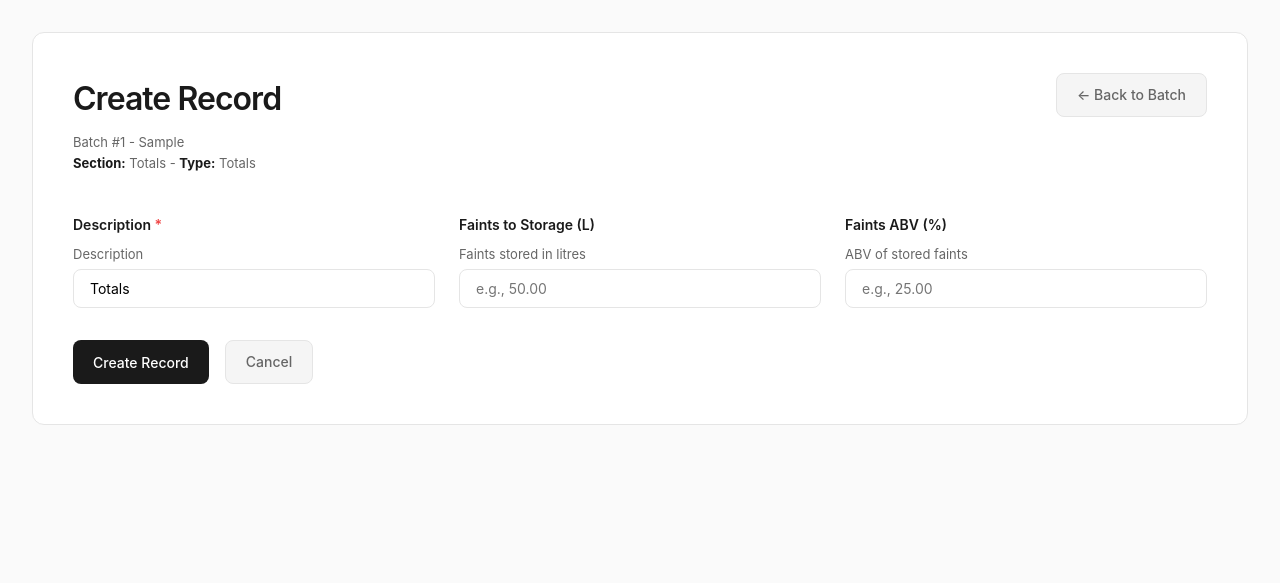
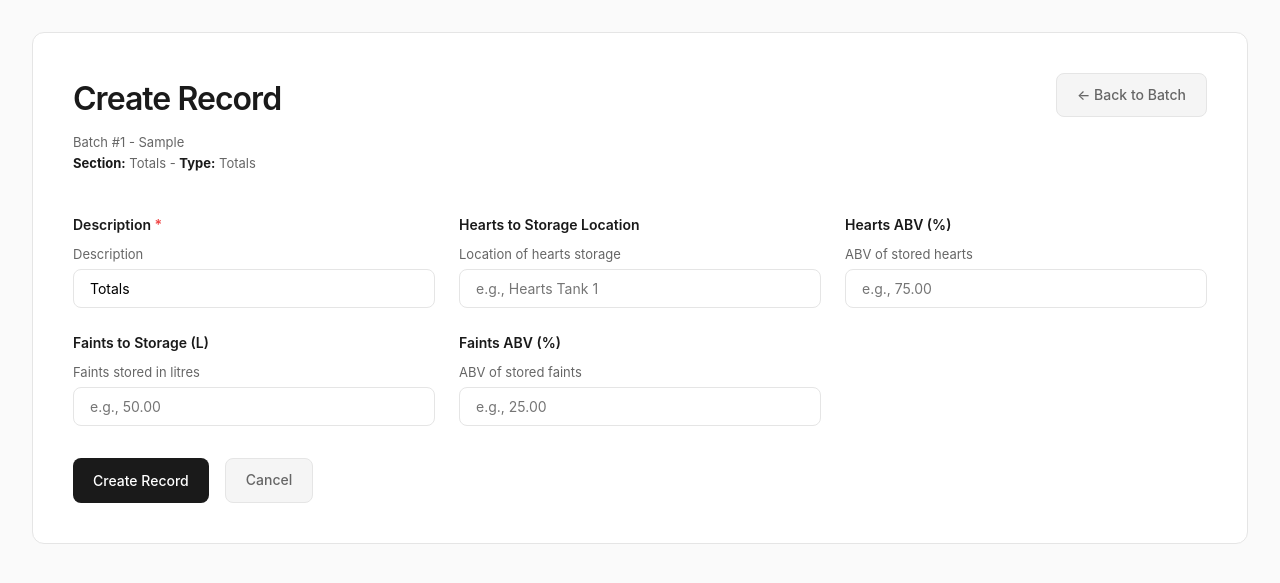
Before and after one commit to Reason0x6/TDistLogging, a Django app: page /batch/1/record/create/Totals/0/ in a window 1280 px wide. Shown: the part 65-648 px from the top of the page. Run offline with Django 5.2, Linux system fonts and the light colour scheme; tables that the repository leaves empty hold one stand-in row (values such as "Sample post").

Commit message:
Slot updates

```diff
--- a/distillery/forms.py
+++ b/distillery/forms.py
@@ -1,5 +1,5 @@
 from django import forms
-from .models import FermentationRecord, DistillationRecord, TotalsRecord, ProductRecord
+from .models import FermentationRecord, WashRecord, DistillationRecord, TotalsRecord, ProductRecord
 
 
 class FermentationRecordForm(forms.ModelForm):
@@ -20,14 +20,15 @@ class FermentationRecordForm(forms.ModelForm):
         }
 
 
-class DistillationRecordForm(forms.ModelForm):
-    """Form for distillation records (Wash, Spirit 1, Spirit 2)"""
+class WashRecordForm(forms.ModelForm):
+    """Form for wash distillation records"""
     class Meta:
-        model = DistillationRecord
+        model = WashRecord
         fields = [
             'description', 'faints_in_l', 'from_field', 'to_field', 'volume_in_l',
-            'start_date', 'date', 'abv_harts', 'lal',
-            'fores_out', 'heads_out', 'harts_out', 'tails_out', 'waste_out'
+            'start_date', 'date',
+            'fores_out', 'heads_out', 'harts_out', 'harts_out_location', 'tails_out', 'waste_out',
+            'abv_harts', 'lal'
         ]
         widgets = {
             'description': forms.TextInput(attrs={'placeholder': 'e.g., Wash Run'}),
@@ -37,13 +38,44 @@ class DistillationRecordForm(forms.ModelForm):
             'volume_in_l': forms.NumberInput(attrs={'step': '0.01', 'placeholder': 'e.g., 100.00'}),
             'start_date': forms.DateInput(attrs={'type': 'date'}),
             'date': forms.DateInput(attrs={'type': 'date'}),
-            'abv_harts': forms.NumberInput(attrs={'step': '0.01', 'placeholder': 'e.g., 65.00'}),
-            'lal': forms.NumberInput(attrs={'step': '0.01', 'placeholder': 'e.g., 45.00'}),
             'fores_out': forms.NumberInput(attrs={'step': '0.01', 'placeholder': 'e.g., 0.50'}),
             'heads_out': forms.NumberInput(attrs={'step': '0.01', 'placeholder': 'e.g., 2.00'}),
             'harts_out': forms.NumberInput(attrs={'step': '0.01', 'placeholder': 'e.g., 70.00'}),
+            'harts_out_location': forms.TextInput(attrs={'placeholder': 'e.g., Tank 1'}),
             'tails_out': forms.NumberInput(attrs={'step': '0.01', 'placeholder': 'e.g., 5.00'}),
             'waste_out': forms.NumberInput(attrs={'step': '0.01', 'placeholder': 'e.g., 20.00'}),
+            'abv_harts': forms.NumberInput(attrs={'step': '0.01', 'placeholder': 'e.g., 65.00'}),
+            'lal': forms.NumberInput(attrs={'step': '0.01', 'placeholder': 'e.g., 45.00'}),
+        }
+
+
+class DistillationRecordForm(forms.ModelForm):
+    """Form for distillation records (Spirit 1, Spirit 2)"""
+    class Meta:
+        model = DistillationRecord
+        fields = [
+            'description', 'faints_in_l', 'from_field', 'to_field', 'volume_in_l',
+            'start_date', 'date',
+            'fores_out', 'heads_out', 'harts_out', 'abv_harts', 'harts_out_location',
+            'tails_out', 'faints_out_location', 'waste_out', 'lal'
+        ]
+        widgets = {
+            'description': forms.TextInput(attrs={'placeholder': 'e.g., Spirit Run'}),
+            'faints_in_l': forms.NumberInput(attrs={'step': '0.01', 'placeholder': 'e.g., 10.00'}),
+            'from_field': forms.TextInput(attrs={'placeholder': 'e.g., Tank 1'}),
+            'to_field': forms.TextInput(attrs={'placeholder': 'e.g., Still A'}),
+            'volume_in_l': forms.NumberInput(attrs={'step': '0.01', 'placeholder': 'e.g., 100.00'}),
+            'start_date': forms.DateInput(attrs={'type': 'date'}),
+            'date': forms.DateInput(attrs={'type': 'date'}),
+            'fores_out': forms.NumberInput(attrs={'step': '0.01', 'placeholder': 'e.g., 0.50'}),
+            'heads_out': forms.NumberInput(attrs={'step': '0.01', 'placeholder': 'e.g., 2.00'}),
+            'harts_out': forms.NumberInput(attrs={'step': '0.01', 'placeholder': 'e.g., 70.00'}),
+            'abv_harts': forms.NumberInput(attrs={'step': '0.01', 'placeholder': 'e.g., 85.00'}),
+            'harts_out_location': forms.TextInput(attrs={'placeholder': 'e.g., Tank 1'}),
+            'tails_out': forms.NumberInput(attrs={'step': '0.01', 'placeholder': 'e.g., 5.00'}),
+            'faints_out_location': forms.TextInput(attrs={'placeholder': 'e.g., Faints Tank'}),
+            'waste_out': forms.NumberInput(attrs={'step': '0.01', 'placeholder': 'e.g., 20.00'}),
+            'lal': forms.NumberInput(attrs={'step': '0.01', 'placeholder': 'e.g., 59.50'}),
         }
 
 
@@ -51,9 +83,11 @@ class TotalsRecordForm(forms.ModelForm):
     """Form for totals records"""
     class Meta:
         model = TotalsRecord
-        fields = ['description', 'faints_to_storage_l', 'faints_abv']
+        fields = ['description', 'harts_to_storage_location', 'harts_abv', 'faints_to_storage_l', 'faints_abv']
         widgets = {
             'description': forms.TextInput(attrs={'placeholder': 'Totals'}),
+            'harts_to_storage_location': forms.TextInput(attrs={'placeholder': 'e.g., Hearts Tank 1'}),
+            'harts_abv': forms.NumberInput(attrs={'step': '0.01', 'placeholder': 'e.g., 75.00'}),
             'faints_to_storage_l': forms.NumberInput(attrs={'step': '0.01', 'placeholder': 'e.g., 50.00'}),
             'faints_abv': forms.NumberInput(attrs={'step': '0.01', 'placeholder': 'e.g., 25.00'}),
         }
--- a/tdist/views.py
+++ b/tdist/views.py
@@ -2,8 +2,8 @@ from django.shortcuts import render, redirect, get_object_or_404
 from django.contrib import messages
 from django.http import HttpResponse
 from django.utils import timezone
-from distillery.forms import FermentationRecordForm, DistillationRecordForm, TotalsRecordForm, ProductRecordForm
-from distillery.models import Batch, FermentationRecord, DistillationRecord, TotalsRecord, ProductRecord
+from distillery.forms import FermentationRecordForm, WashRecordForm, DistillationRecordForm, TotalsRecordForm, ProductRecordForm
+from distillery.models import Batch, FermentationRecord, WashRecord, DistillationRecord, TotalsRecord, ProductRecord
 from django.db.models import Q
 from datetime import date
 import csv
@@ -40,6 +40,7 @@ def full_log(request):
 
     # Gather all records from all types
     fermentation_records = FermentationRecord.objects.all()
+    wash_records = WashRecord.objects.all()
     distillation_records = DistillationRecord.objects.all()
     totals_records = TotalsRecord.objects.all()
 
@@ -47,6 +48,11 @@ def full_log(request):
     if query:
         fermentation_records = fermentation_records.filter(
             Q(description__icontains=query) |
+            Q(to_field__icontains=query)
+        )
+        wash_records = wash_records.filter(
+            Q(description__icontains=query) |
+            Q(from_field__icontains=query) |
             Q(to_field__icontains=query)
         )
         distillation_records = distillation_records.filter(
@@ -64,6 +70,13 @@ def full_log(request):
     for record in fermentation_records:
         all_records.append({
             'type': 'Fermentation',
+            'record': record,
+            'date': record.date
+        })
+
+    for record in wash_records:
+        all_records.append({
+            'type': 'Wash',
             'record': record,
             'date': record.date
         })
@@ -140,7 +153,7 @@ def create_record(request, batch_id, section, index):
     # Map section to record type and field name
     section_map = {
         'Fermentation': ('fermentation', FermentationRecordForm, 'Fermentation'),
-        'Wash': ('distillation', DistillationRecordForm, 'Wash Run'),
+        'Wash': ('wash', WashRecordForm, 'Wash Run'),
         'Spirit 1': ('distillation', DistillationRecordForm, 'Spirit Run 1'),
         'Spirit 2': ('distillation', DistillationRecordForm, 'Spirit Run 2'),
         'Totals': ('totals', TotalsRecordForm, 'Totals')
@@ -178,7 +191,7 @@ def create_record(request, batch_id, section, index):
         # Add date fields based on record type
         if record_type == 'fermentation':
             initial_data.update({'start_date': today, 'date': today})
-        elif record_type == 'distillation':
+        elif record_type in ['wash', 'distillation']:
             initial_data.update({'start_date': today, 'date': today})
 
         form = FormClass(initial=initial_data)
@@ -207,8 +220,8 @@ def edit_record(request, batch_id, record_id):
         FormClass = FermentationRecordForm
     elif batch.wash and batch.wash.id == record_id:
         record = batch.wash
-        record_type = 'distillation'
-        FormClass = DistillationRecordForm
+        record_type = 'wash'
+        FormClass = WashRecordForm
     elif batch.spirit_1 and batch.spirit_1.id == record_id:
         record = batch.spirit_1
         record_type = 'distillation'
@@ -287,13 +300,14 @@ def export_batch_csv(request, batch_id):
         writer.writerow(['Volume (L)', record.volume_in_l or ''])
         writer.writerow(['Start Date', record.start_date.strftime('%Y-%m-%d') if record.start_date else ''])
         writer.writerow(['End Date', record.date.strftime('%Y-%m-%d') if record.date else ''])
-        writer.writerow(['ABV (Harts) %', record.abv_harts or ''])
-        writer.writerow(['LAL', record.lal or ''])
         writer.writerow(['Fores Out (L)', record.fores_out or ''])
         writer.writerow(['Heads Out (L)', record.heads_out or ''])
         writer.writerow(['Harts Out (L)', record.harts_out or ''])
+        writer.writerow(['Hearts Out Location', record.harts_out_location or ''])
         writer.writerow(['Tails Out (L)', record.tails_out or ''])
         writer.writerow(['Waste Out (L)', record.waste_out or ''])
+        writer.writerow(['ABV (Harts) %', record.abv_harts or ''])
+        writer.writerow(['LAL', record.lal or ''])
         writer.writerow([])
 
     # Export Spirit 1
@@ -308,13 +322,15 @@ def export_batch_csv(request, batch_id):
         writer.writerow(['Volume (L)', record.volume_in_l or ''])
         writer.writerow(['Start Date', record.start_date.strftime('%Y-%m-%d') if record.start_date else ''])
         writer.writerow(['End Date', record.date.strftime('%Y-%m-%d') if record.date else ''])
-        writer.writerow(['ABV (Harts) %', record.abv_harts or ''])
-        writer.writerow(['LAL', record.lal or ''])
         writer.writerow(['Fores Out (L)', record.fores_out or ''])
         writer.writerow(['Heads Out (L)', record.heads_out or ''])
         writer.writerow(['Harts Out (L)', record.harts_out or ''])
+        writer.writerow(['ABV (Harts) %', record.abv_harts or ''])
+        writer.writerow(['Hearts Out Location', record.harts_out_location or ''])
         writer.writerow(['Tails Out (L)', record.tails_out or ''])
+        writer.writerow(['Faints Out Location', record.faints_out_location or ''])
         writer.writerow(['Waste Out (L)', record.waste_out or ''])
+        writer.writerow(['LAL', record.lal or ''])
         writer.writerow([])
 
     # Export Spirit 2
@@ -329,13 +345,15 @@ def export_batch_csv(request, batch_id):
         writer.writerow(['Volume (L)', record.volume_in_l or ''])
         writer.writerow(['Start Date', record.start_date.strftime('%Y-%m-%d') if record.start_date else ''])
         writer.writerow(['End Date', record.date.strftime('%Y-%m-%d') if record.date else ''])
-        writer.writerow(['ABV (Harts) %', record.abv_harts or ''])
-        writer.writerow(['LAL', record.lal or ''])
         writer.writerow(['Fores Out (L)', record.fores_out or ''])
         writer.writerow(['Heads Out (L)', record.heads_out or ''])
         writer.writerow(['Harts Out (L)', record.harts_out or ''])
+        writer.writerow(['ABV (Harts) %', record.abv_harts or ''])
+        writer.writerow(['Hearts Out Location', record.harts_out_location or ''])
         writer.writerow(['Tails Out (L)', record.tails_out or ''])
+        writer.writerow(['Faints Out Location', record.faints_out_location or ''])
         writer.writerow(['Waste Out (L)', record.waste_out or ''])
+        writer.writerow(['LAL', record.lal or ''])
         writer.writerow([])
 
     # Export Totals
@@ -343,6 +361,8 @@ def export_batch_csv(request, batch_id):
         writer.writerow(['=== Totals ==='])
         record = batch.totals
         writer.writerow(['Field', 'Value'])
+        writer.writerow(['Hearts to Storage Location', record.harts_to_storage_location or ''])
+        writer.writerow(['Hearts ABV (%)', record.harts_abv or ''])
         writer.writerow(['Faints to Storage (L)', record.faints_to_storage_l or ''])
         writer.writerow(['Faints ABV (%)', record.faints_abv or ''])
 
```
Also changed, not shown: distillery/admin.py (+23 -8 lines), distillery/models.py (+38 -4 lines), tdist/templates/log.html (+13 -6 lines), distillery/migrations/0003_washrecord_distillationrecord_faints_out_location_and_more.py (added).
